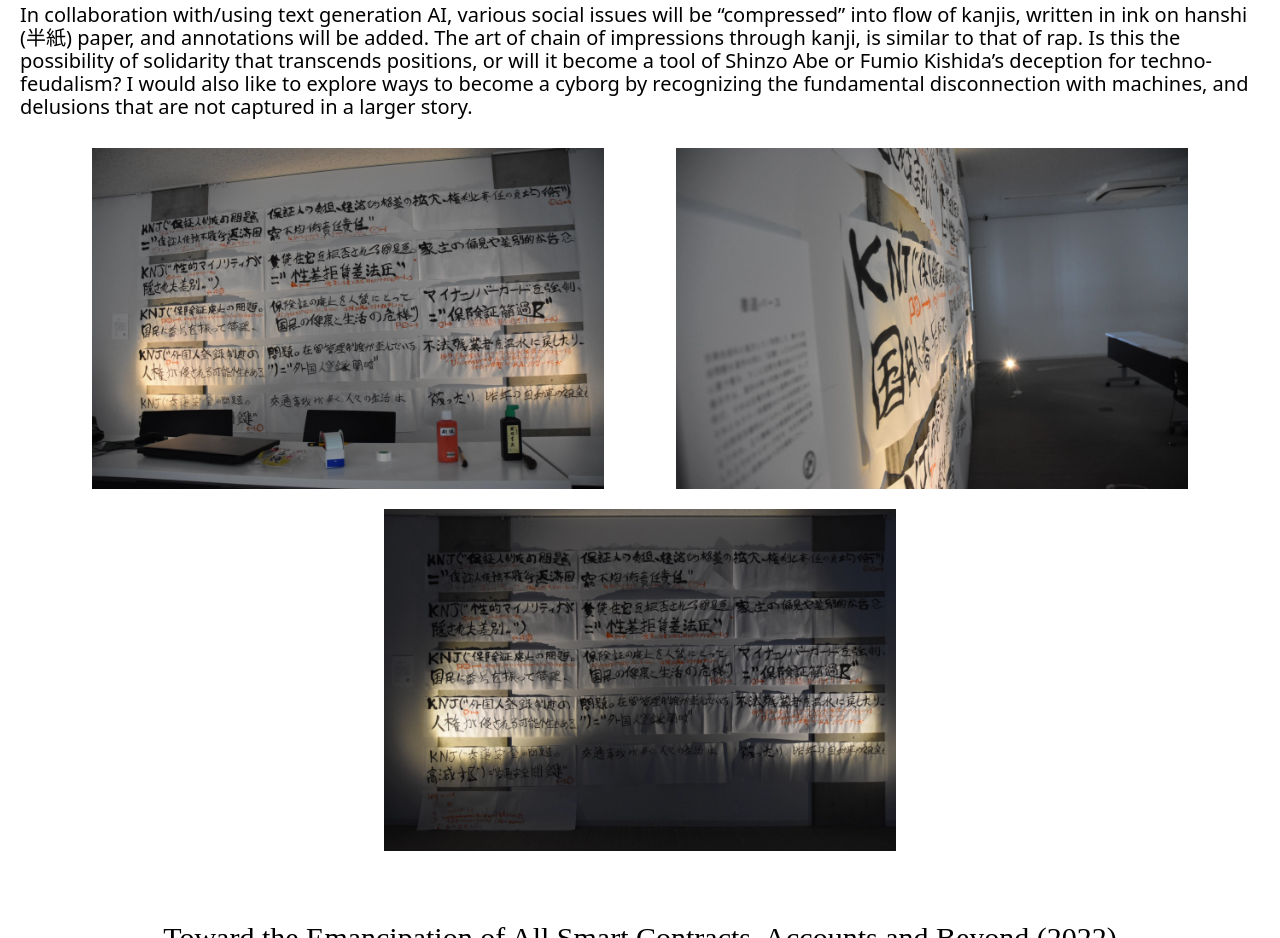
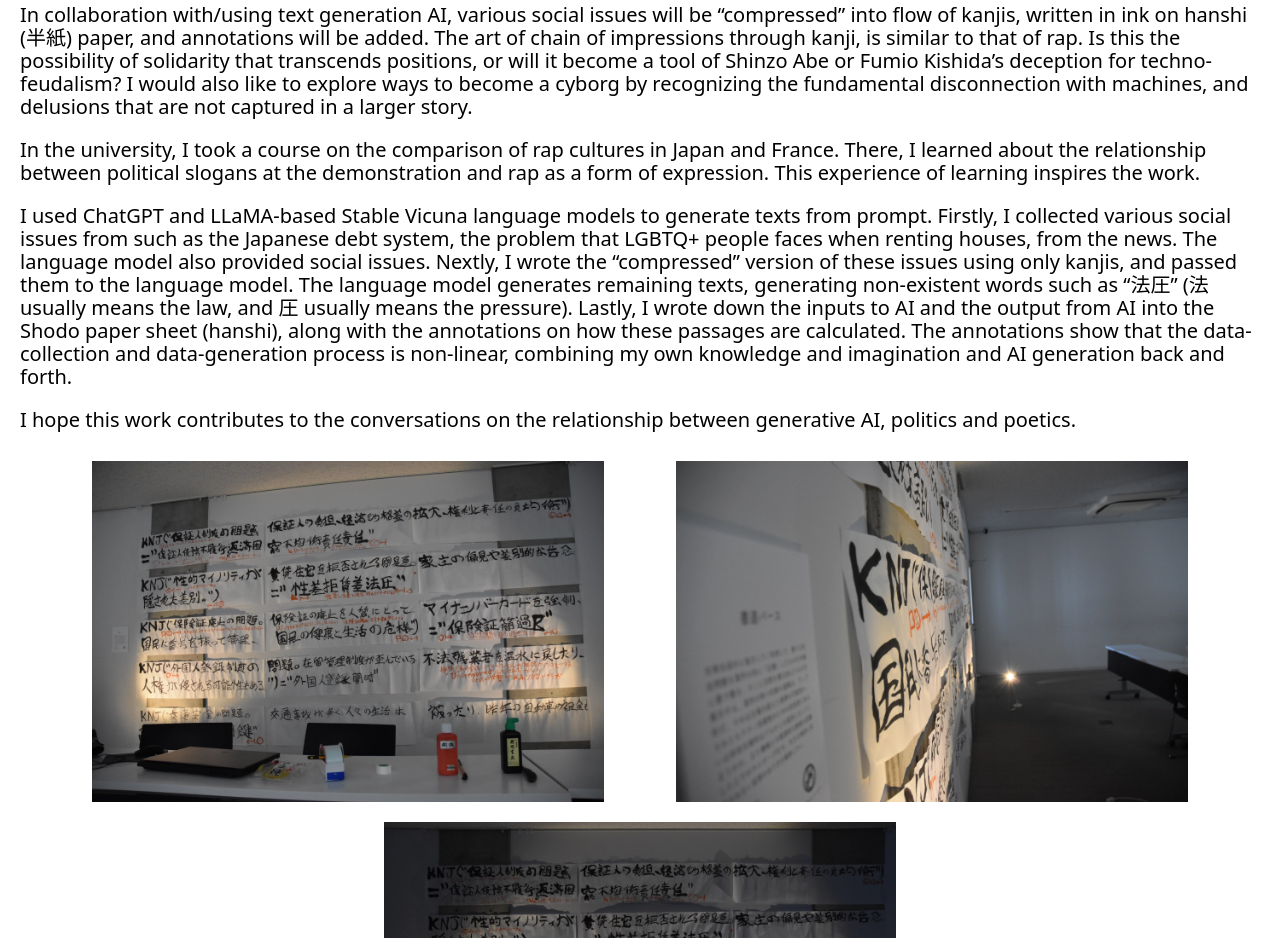
Before and after one commit to torahappy/Prophyan, a plain HTML site: page happy/index.html in a window 1280 px wide. Shown: the part 2008-2946 px from the top of the page. Drawn offline with Linux system fonts and the light colour scheme; a web font is replaced by a local one.

Commit message:
add explanations a little bit mode

```diff
--- a/happy/index.html
+++ b/happy/index.html
@@ -93,6 +93,25 @@ tool of Shinzo Abe or Fumio Kishida’s deception for techno-feudalism? I
 would also like to explore ways to become a cyborg by recognizing the
 fundamental disconnection with machines, and delusions that are not
 captured in a larger story.</p>
+<p>In the university, I took a course on the comparison of rap cultures
+in Japan and France. There, I learned about the relationship between
+political slogans at the demonstration and rap as a form of expression.
+This experience of learning inspires the work.</p>
+<p>I used ChatGPT and LLaMA-based Stable Vicuna language models to
+generate texts from prompt. Firstly, I collected various social issues
+from such as the Japanese debt system, the problem that LGBTQ+ people
+faces when renting houses, from the news. The language model also
+provided social issues. Nextly, I wrote the “compressed” version of
+these issues using only kanjis, and passed them to the language model.
+The language model generates remaining texts, generating non-existent
+words such as “法圧” (法 usually means the law, and 圧 usually means the
+pressure). Lastly, I wrote down the inputs to AI and the output from AI
+into the Shodo paper sheet (hanshi), along with the annotations on how
+these passages are calculated. The annotations show that the
+data-collection and data-generation process is non-linear, combining my
+own knowledge and imagination and AI generation back and forth.</p>
+<p>I hope this work contributes to the conversations on the relationship
+between generative AI, politics and poetics.</p>
 </div>
 <div class="images">
 <p><img src="shodo/1.webp" /></p>
```
Also changed, not shown: happy/matagaki.eng.html (+19 -0 lines), happy/matagaki.eng.md (+6 -0 lines).
